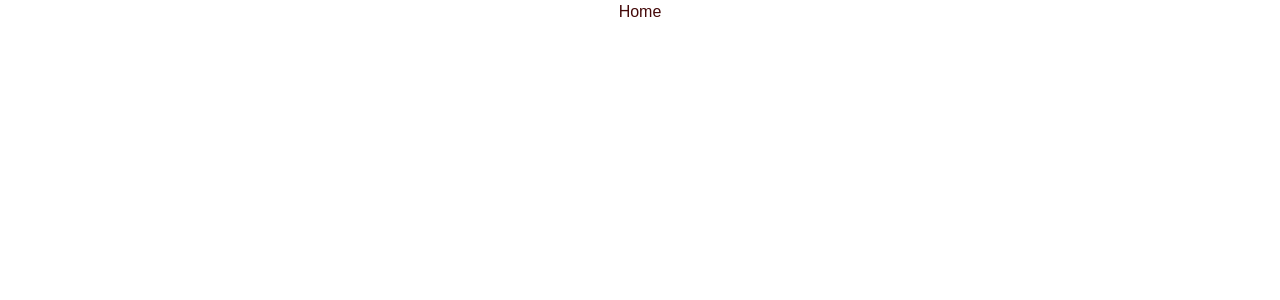
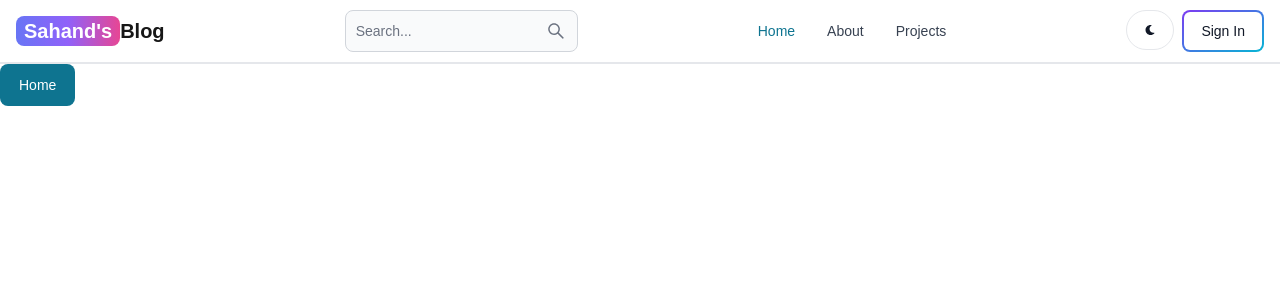
Before and after one commit to Ofuezuem/Personal-next-blog-app, a Next.js app: page / in a window 1280 px wide. Shown: the top 300 px of the page. Built offline with nearby package versions, Linux system fonts and the light colour scheme.

Commit message:
Created Header section

```diff
--- /dev/null
+++ b/src/app/components/Header.jsx
@@ -0,0 +1,61 @@
+'use client';
+import { Button, Navbar, TextInput } from 'flowbite-react';
+import Link from 'next/link';
+import { AiOutlineSearch } from 'react-icons/ai';
+import { FaMoon } from 'react-icons/fa';
+import { usePathname } from 'next/navigation';
+export default function Header() {
+  const path = usePathname();
+  return (
+    <Navbar className='border-b-2'>
+      <Link
+        href='/'
+        className='self-center whitespace-nowrap text-sm sm:text-xl font-semibold dark:text-white'
+      >
+        <span className='px-2 py-1 bg-gradient-to-r from-indigo-500 via-purple-500 to-pink-500 rounded-lg text-white'>
+          Sahand's
+        </span>
+        Blog
+      </Link>
+      <form>
+        <TextInput
+          type='text'
+          placeholder='Search...'
+          rightIcon={AiOutlineSearch}
+          className='hidden lg:inline'
+        />
+      </form>
+      <Button className='w-12 h-10 lg:hidden' color='gray' pill>
+        <AiOutlineSearch />
+      </Button>
+      <div className='flex gap-2 md:order-2'>
+        <Button className='w-12 h-10 hidden sm:inline' color='gray' pill>
+          <FaMoon />
+        </Button>
+        <Link href='/sign-in'>
+          <Button gradientDuoTone='purpleToBlue' outline>
+            Sign In
+          </Button>
+        </Link>
+        <Navbar.Toggle />
+      </div>
+      <Navbar.Collapse>
+        <Link href='/'>
+          <Navbar.Link active={path === '/'} as={'div'}>
+            Home
+          </Navbar.Link>
+        </Link>
+        <Link href='/about'>
+          <Navbar.Link active={path === '/about'} as={'div'}>
+            About
+          </Navbar.Link>
+        </Link>
+        <Link href='/projects'>
+          <Navbar.Link active={path === '/projects'} as={'div'}>
+            Projects
+          </Navbar.Link>
+        </Link>
+      </Navbar.Collapse>
+    </Navbar>
+  );
+}
--- a/src/app/layout.js
+++ b/src/app/layout.js
@@ -1,5 +1,6 @@
 import { Geist, Geist_Mono } from "next/font/google";
 import "./globals.css";
+import Header from "./components/Header";
 
 const geistSans = Geist({
   variable: "--font-geist-sans",
@@ -12,8 +13,8 @@
 });
 
 export const metadata = {
-  title: "Create Next App",
-  description: "Generated by create next app",
+  title: "Ofuezuem's Blog",
+  description: "A blog about software development and other things",
 };
 
 export default function RootLayout({ children }) {
@@ -22,6 +23,7 @@
       <body
         className={`${geistSans.variable} ${geistMono.variable} antialiased`}
       >
+        <Header />
         {children}
       </body>
     </html>
--- a/src/app/page.js
+++ b/src/app/page.js
@@ -1,9 +1,9 @@
 import React from 'react'
+import { Button } from 'flowbite-react'
+
 
 export default function page() {
   return (
-    <div>
-      <h1 className='text-red-950 text-center'>Home</h1>
-    </div>
+    <Button>Home</Button>
   )
 }
--- a/tailwind.config.mjs
+++ b/tailwind.config.mjs
@@ -1,9 +1,13 @@
+import Flowbite  from 'flowbite-react/tailwind';
+
 /** @type {import('tailwindcss').Config} */
 export default {
   content: [
     "./src/pages/**/*.{js,ts,jsx,tsx,mdx}",
     "./src/components/**/*.{js,ts,jsx,tsx,mdx}",
     "./src/app/**/*.{js,ts,jsx,tsx,mdx}",
+
+    Flowbite.content(),
   ],
   theme: {
     extend: {
@@ -13,5 +17,7 @@
       },
     },
   },
-  plugins: [],
+  plugins: [
+    Flowbite.plugin(),
+  ],
 };
```
Also changed, not shown: package.json (+6 -5 lines), 1 other file (tests, documents, lock files or other folders).
